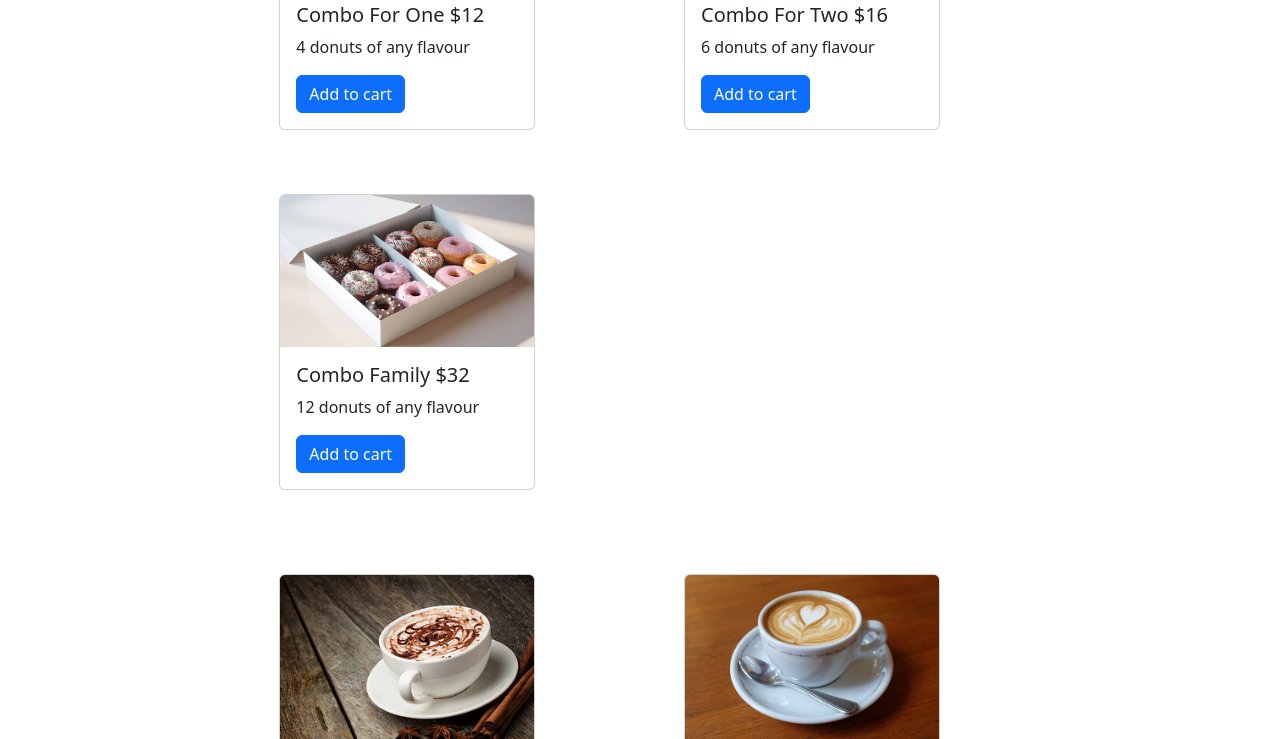
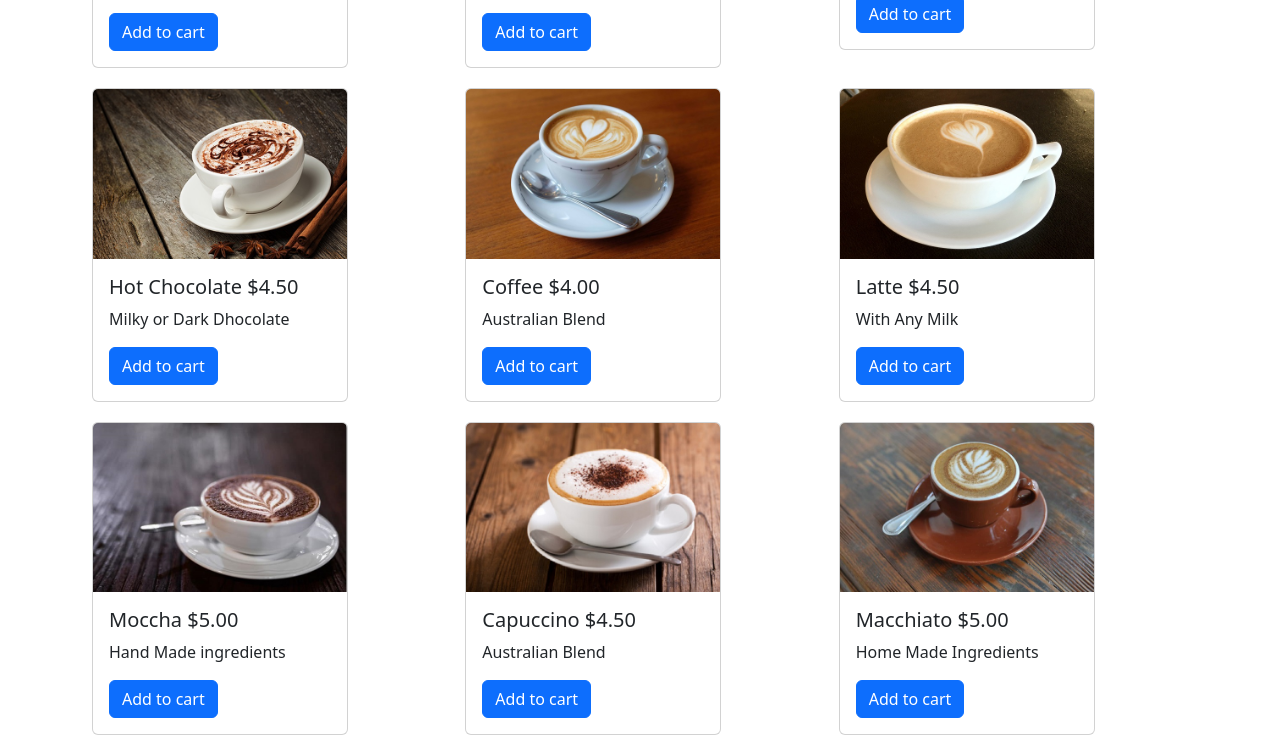
Before and after one commit to claudineipereiras/DooonutWebsite, a plain HTML site: page Dooonuts/Menu.html in a window 1280 px wide. Shown: the part 611-1350 px from the top of the page. Drawn offline with nearby package versions, Linux system fonts and the light colour scheme.

Commit message:
Final Touches
All Done

```diff
--- a/Dooonuts/Menu.html
+++ b/Dooonuts/Menu.html
@@ -25,22 +25,17 @@ TASK: HTML Document for Menu Page
 <!--Body-->
 
 <body>
-
-    <!--Page Wrapper-->
-
     <div id="page-wrapper" class="container-fluid w-100" style="padding: 0;">
-
-        <!--Page navbar-->
+        <!--NavBar-->
         <nav class="navbar navbar-expand-lg navbar-light sticky-top" style="background-color: #eae586; color: #A3701A;">
             <div class="container">
-                <button class="navbar-toggler" type="button" data-toggle="collapse" data-target="#navbarSupportedContent" aria-controls="navbarSupportedContent" aria-expanded="false" aria-label="Toggle navigation">
+                <button class="navbar-toggler" type="button" data-bs-toggle="collapse" data-bs-target="#navbarSupportedContent" aria-controls="navbarSupportedContent" aria-expanded="false" aria-label="Toggle navigation">
                     <span class="navbar-toggler-icon"></span>
                 </button>
-
                 <div class="collapse navbar-collapse" id="navbarSupportedContent">
                     <ul class="navbar-nav ml-auto">
                         <li class="nav-item">
-                            <a class="nav-link" href="Index.html">Home</a>
+                            <a class="nav-link" aria-current="page" href="Index.html">Home</a>
                         </li>
                         <li class="nav-item">
                             <a class="nav-link" href="Menu.html">Menu</a>
@@ -55,28 +50,22 @@ TASK: HTML Document for Menu Page
                 </div>
             </div>
         </nav>
-
+        <!--Page Wrapper-->
+        <!--Page Header-->
         <div class="col-12" style="padding: 0;">
-            <!--Page Header-->
             <div id="header" class="container-fluid">
                 <div class="row">
-                    <img id="logo" src="img/Logo-Version 3.png" class="img-fluid" alt="Dooonuts">
+                    <img id="logo" src="img/Logo-Version_3.png" class="img-fluid" alt="Dooonuts">
                 </div>
             </div>
         </div>
 
         <!--Menu Items-->
-        <div class="container-fluid w-100" id="content">
-
-            <div class="row" style="min-height:300px;">
-                <div class="col-sm-1 col-xl-2"></div>
-
-                <div class="col-sm-10 col-xl-8" style="margin: 30px 0 30px 0;">
-                    <div class="container">
+        <div class="container w-100" id="content">
                 <!--Row1-->
                 <div class="row" style="padding:10px;">
                     <div class="col-sm">
-                                <div class="card" id="card" style="width:16rem;">
+                        <div class="card" id="card1" style="width:16rem;">
                             <img class="card-img-top" src="./img/4pack.png" alt="4donuts_img">
                             <div class="card-body">
                                 <h5 class="card-title">Combo For One $12</h5>
@@ -86,7 +75,7 @@ TASK: HTML Document for Menu Page
                         </div>
                     </div>
                     <div class="col-sm">
-                                <div class="card" id="card" style="width:16rem;">
+                        <div class="card" id="card2" style="width:16rem;">
                             <img class="card-img-top" src="./img/6Pack.png" alt="6donuts_img">
                             <div class="card-body">
                                 <h5 class="card-title">Combo For Two $16</h5>
@@ -96,7 +85,7 @@ TASK: HTML Document for Menu Page
                         </div>
                     </div>
                     <div class="col-sm">
-                                <div class="card" id="card" style="width:16rem;">
+                        <div class="card" id="card3" style="width:16rem;">
                             <img class="card-img-top" src="./img/12Pack.png" alt="12donuts_img">
                             <div class="card-body">
                                 <h5 class="card-title">Combo Family $32</h5>
@@ -110,30 +99,30 @@ TASK: HTML Document for Menu Page
                 <!--Row 2-->
                 <div class="row" style="padding:10px;">
                     <div class="col-sm">
-                                <div class="card" id="card" style="width:16rem;">
+                        <div class="card" id="card4" style="width:16rem;">
                             <img class="card-img-top" src="./img/008-hotchocolate.jpg" alt="hotChocolate_img">
                             <div class="card-body">
-                                        <h5 class="card-title">Hot Chocolate</h5>
+                                <h5 class="card-title">Hot Chocolate $4.50</h5>
                                 <p class="card-text">Milky or Dark Dhocolate</p>
                                 <a href="Signup.html" class="btn btn-primary">Add to cart</a>
                             </div>
                         </div>
                     </div>
                     <div class="col-sm">
-                                <div class="card" id="card" style="width:16rem;">
+                        <div class="card" id="card5" style="width:16rem;">
                             <img class="card-img-top" src="./img/001-Coffee.jpg" alt="coffee_img">
                             <div class="card-body">
-                                        <h5 class="card-title">Coffee</h5>
+                                <h5 class="card-title">Coffee $4.00</h5>
                                 <p class="card-text">Australian Blend</p>
                                 <a href="Signup.html" class="btn btn-primary">Add to cart</a>
                             </div>
                         </div>
                     </div>
                     <div class="col-sm">
-                                <div class="card" id="card" style="width:16rem;">
+                        <div class="card" id="card6" style="width:16rem;">
                             <img class="card-img-top" src="./img/002-Latte.jpg" alt="latte_img">
                             <div class="card-body">
-                                        <h5 class="card-title">Latte</h5>
+                                <h5 class="card-title">Latte $4.50</h5>
                                 <p class="card-text">With Any Milk</p>
                                 <a href="Signup.html" class="btn btn-primary">Add to cart</a>
                             </div>
@@ -143,34 +132,32 @@ TASK: HTML Document for Menu Page
                 <!--Row 3-->
                 <div class="row" style="padding:10px;">
                     <div class="col-sm">
-                                <div class="card" id="card" style="width:16rem;">
+                        <div class="card" id="card7" style="width:16rem;">
                             <img class="card-img-top" src="./img/003-Mocha.jpg" alt="moccha_img">
                             <div class="card-body">
-                                        <h5 class="card-title">Moccha</h5>
+                                <h5 class="card-title">Moccha $5.00</h5>
                                 <p class="card-text">Hand Made ingredients</p>
                                 <a href="Signup.html" class="btn btn-primary">Add to cart</a>
                             </div>
                         </div>
                     </div>
                     <div class="col-sm">
-                                <div class="card" id="card" style="width:16rem;">
+                        <div class="card" id="card8" style="width:16rem;">
                             <img class="card-img-top" src="./img/009-Capuccino.jpg" alt="capuccino_img">
                             <div class="card-body">
-                                        <h5 class="card-title">Capuccino</h5>
+                                <h5 class="card-title">Capuccino $4.50</h5>
                                 <p class="card-text">Australian Blend</p>
                                 <a href="Signup.html" class="btn btn-primary">Add to cart</a>
                             </div>
                         </div>
                     </div>
                     <div class="col-sm">
-                                <div class="card" id="card" style="width:16rem;">
+                        <div class="card" id="card9" style="width:16rem;">
                             <img class="card-img-top" src="./img/004-Macchiato.jpg" alt="macchiato_img">
                             <div class="card-body">
-                                        <h5 class="card-title">Macchiato</h5>
+                                <h5 class="card-title">Macchiato $5.00</h5>
                                 <p class="card-text">Home Made Ingredients</p>
                                 <a href="Signup.html" class="btn btn-primary">Add to cart</a>
-                                    </div>
-                                </div>
                             </div>
                         </div>
                     </div>
@@ -182,7 +169,7 @@ TASK: HTML Document for Menu Page
             <div class="row">
                 <!-- 1st Column: Brand Logo -->
                 <div class="col-md-3 equal-columns">
-                        <img id="footer-logo" src="img/Logo-Version 3.png" alt="DoooNUTs" style="max-width: 200px; height: auto;">
+                    <img id="footer-logo" src="img/Logo-Version_3.png" alt="DoooNUTs" style="max-width: 200px; height: auto;">
                 </div>
                 <!-- 2nd Column: Contact Us -->
                 <div class="col-md-3 equal-columns text-start">
@@ -227,11 +214,11 @@ TASK: HTML Document for Menu Page
                 </div>
             </div>
         </footer>
-        </div>
+
     </div>
     <!-- Bootstrap JS and jQuery -->
 
-    <script src="https://code.jquery.com/jquery-3.6.0.min.js" integrity="sha384-KyZXEAg3QhqLMpG8r+1mOgke5tu8e4p4qERnzsNojYIvXnEPf5n9Q/pbBwTEU21Zt" crossorigin="anonymous"></script>
+    <script src="https://code.jquery.com/jquery-3.6.0.min.js" integrity="sha256-/xUj+3OJU5yExlq6GSYGSHk7tPXikynS7ogEvDej/m4=" crossorigin="anonymous"></script>
     <script src="https://cdn.jsdelivr.net/npm/bootstrap@5.3.1/dist/js/bootstrap.bundle.min.js" integrity="sha384-HwwvtgBNo3bZJJLYd8oVXjrBZt8cqVSpeBNS5n7C8IVInixGAoxmnlMuBnhbgrkm" crossorigin="anonymous"></script>
 </body>
 </html>
--- a/Dooonuts/css/StyleSheet1.css
+++ b/Dooonuts/css/StyleSheet1.css
@@ -11,15 +11,6 @@
     margin: 0px auto;
 }
 
-
-#card {
-    width: 16rem;
-    margin-left: 2rem;
-    margin-top: 2rem;
-    margin-bottom: 2rem;
-}
-
 #header {
     background-color: blanchedalmond;
-
 }
```
Also changed, not shown: Dooonuts/About.html (+16 -12 lines), Dooonuts/Index.html (+11 -10 lines), Dooonuts/Signup.html (+18 -21 lines), Dooonuts/img/Logo-Version_3.png (renamed from Dooonuts/img/Logo-Version 3.png), 6 other files. Lines whose indentation alone changed are shown as unchanged.
